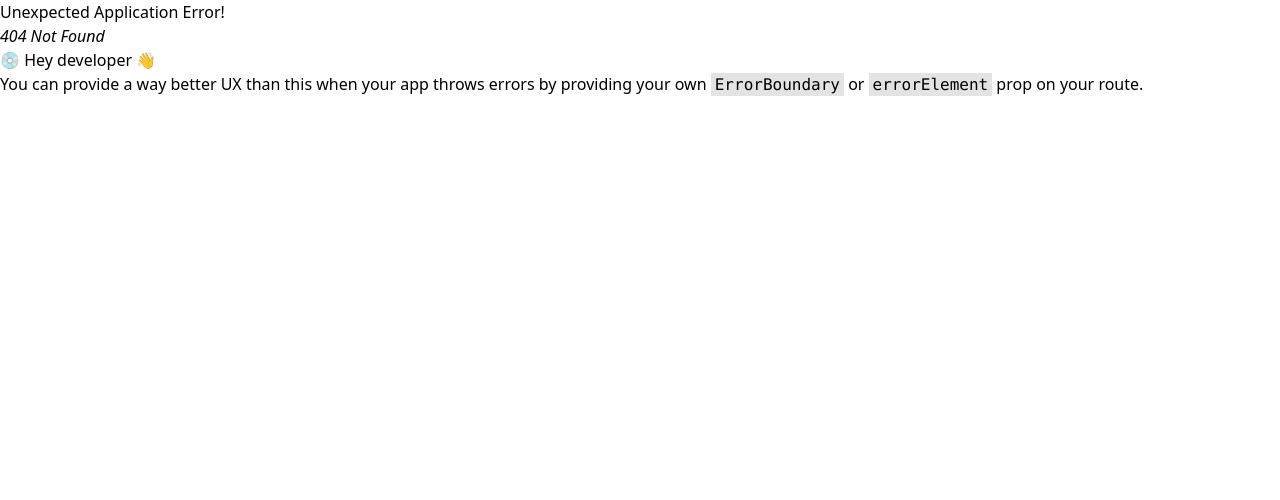
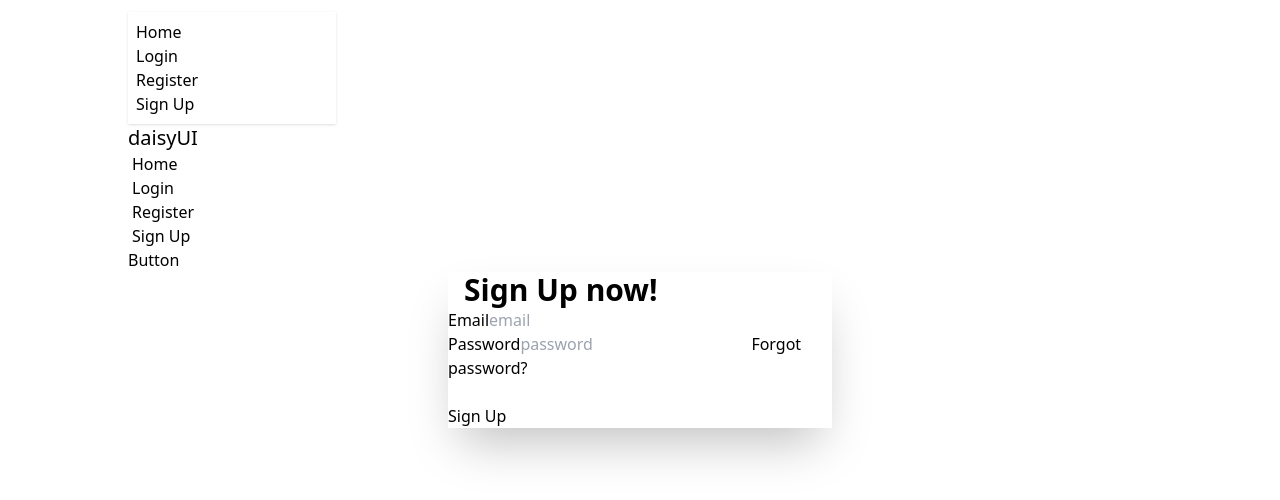
Before and after one commit to najmul19/react-authentication-updated, a React (Vite) app in the folder email-password-firebase-auth/: page /signUp in a window 1280 px wide. Before the commit this address had no page. Shown: the top 500 px of the page. Built offline with nearby package versions, Linux system fonts and the light colour scheme.

Commit message:
user place firebase and show if already have user on this emal msg

```diff
--- a/email-password-firebase-auth/src/componets/Header/Header.jsx
+++ b/email-password-firebase-auth/src/componets/Header/Header.jsx
@@ -6,7 +6,7 @@ const Header = () => {
       <li><NavLink to='/'>Home</NavLink></li>
       <li><NavLink to='/login'>Login</NavLink></li>
       <li><NavLink to='/register'>Register</NavLink></li>
-      <li><NavLink to='/register2'>Register2</NavLink></li>
+      <li><NavLink to='/signUp'>Sign Up</NavLink></li>
     </>
 
   return (
--- /dev/null
+++ b/email-password-firebase-auth/src/componets/SignUp/SignUp.jsx
@@ -0,0 +1,72 @@
+import { createUserWithEmailAndPassword } from "firebase/auth";
+import { auth } from "../../firebase.init";
+import { useState } from "react";
+
+const SignUp = () => {
+    const [error,setError] = useState('')
+    const handleSignUp=(e)=>{
+
+        e.preventDefault();
+        const email = e.target.email.value;
+        const password = e.target.password.value;
+        console.log(email,password)
+        // reset error status
+        setError('');
+        // create user with email pass
+        createUserWithEmailAndPassword(auth,email,password)
+        .then(res=>{
+            console.log(res.user)
+        })
+        .catch(error=>{
+            console.log("ERROR",error.message);
+            setError(error.message);
+        })
+    }
+  return (
+
+        <div className="card bg-base-100 mx-auto w-full max-w-sm shrink-0 shadow-2xl">
+        <h3 className="text-3xl ml-4 font-bold">Sign Up now!</h3>
+          <form onSubmit={handleSignUp} className="card-body">
+            <div className="form-control">
+              <label className="label">
+                <span className="label-text">Email</span>
+              </label>
+              <input
+              name="email"
+                type="email"
+                placeholder="email"
+                className="input input-bordered"
+                required
+              />
+            </div>
+            <div className="form-control">
+              <label className="label">
+                <span className="label-text">Password</span>
+              </label>
+              <input
+              name="password"
+                type="password"
+                placeholder="password"
+                className="input input-bordered"
+                required
+              />
+              <label className="label">
+                <a href="#" className="label-text-alt link link-hover">
+                  Forgot password?
+                </a>
+              </label>
+            </div>
+            <div className="form-control mt-6">
+              <button className="btn btn-primary">Sign Up</button>
+            </div>
+          </form>
+          {
+            error && <p className="text-red-600">{error}</p>
+
+          }
+        </div>
+
+  );
+};
+
+export default SignUp;
--- a/email-password-firebase-auth/src/main.jsx
+++ b/email-password-firebase-auth/src/main.jsx
@@ -10,6 +10,7 @@ import Main from './Layout/Main.jsx';
 import Home from './Home/Home.jsx';
 import Login from './componets/Login/Login.jsx';
 import Register from './componets/Register/Register.jsx';
+import SignUp from './componets/SignUp/SignUp.jsx';
 const router = createBrowserRouter([
   {
     path: "/",
@@ -26,6 +27,10 @@ const router = createBrowserRouter([
       {
         path: '/register',
         element: <Register></Register>
+      },
+      {
+        path: '/signUp',
+        element: <SignUp></SignUp>
       }
     ]
   },
```
